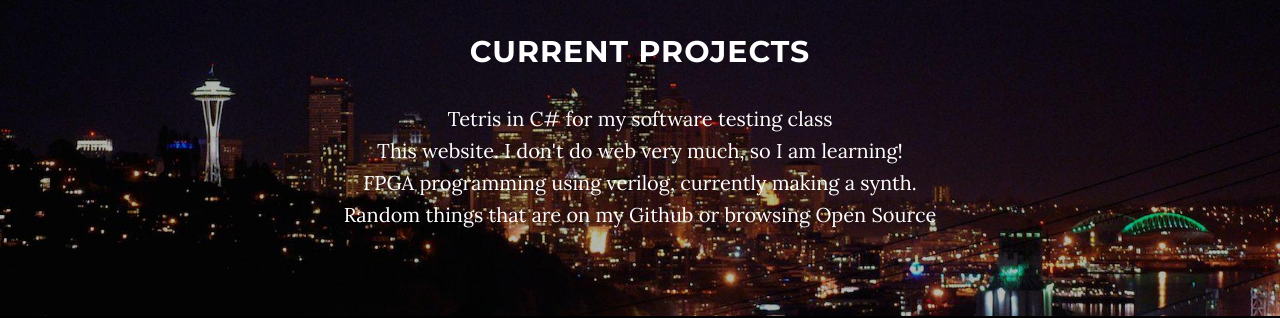
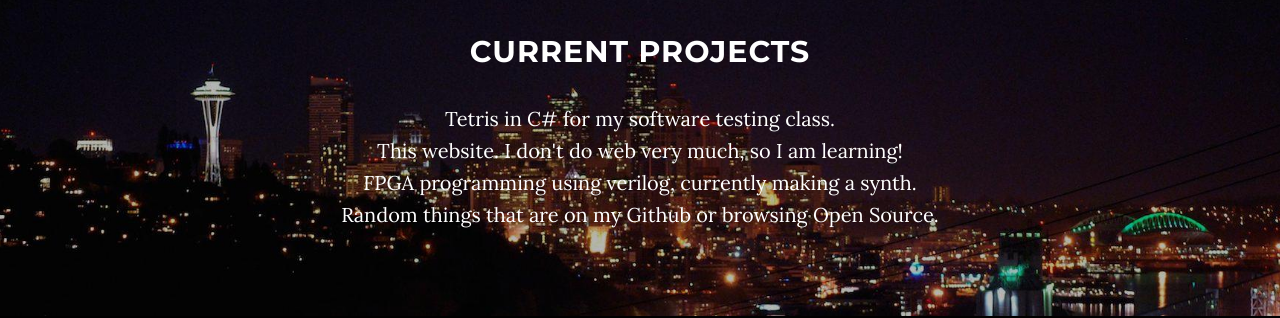
Before and after one commit to bhanderson/imbryce.com, a Jekyll site: the page index.html, which Jekyll copies as it is, in a window 1280 px wide and 900 px high, scrolled down 1594 px. Shown: the part 154-472 px from the top of the window. Built offline with Jekyll 4.4.1, drawn with Linux system fonts in a browser that asks for light colours.

Commit message:
punctuation

```diff
--- a/index.html
+++ b/index.html
@@ -111,10 +111,10 @@
 		<div class="container">
 			<div class="col-lg-8 col-lg-offset-2">
 				<h2>Current Projects</h2>
-				<p>Tetris in C# for my software testing class<br>
+				<p>Tetris in C# for my software testing class.<br>
 				This website.  I don't do web very much, so I am learning!<br>
 				FPGA programming using verilog, currently making a synth.<br>
-				Random things that are on my Github or browsing Open Source</p>
+				Random things that are on my Github or browsing Open Source.</p>
 			</div>
 		</div>
 	</div>
```
